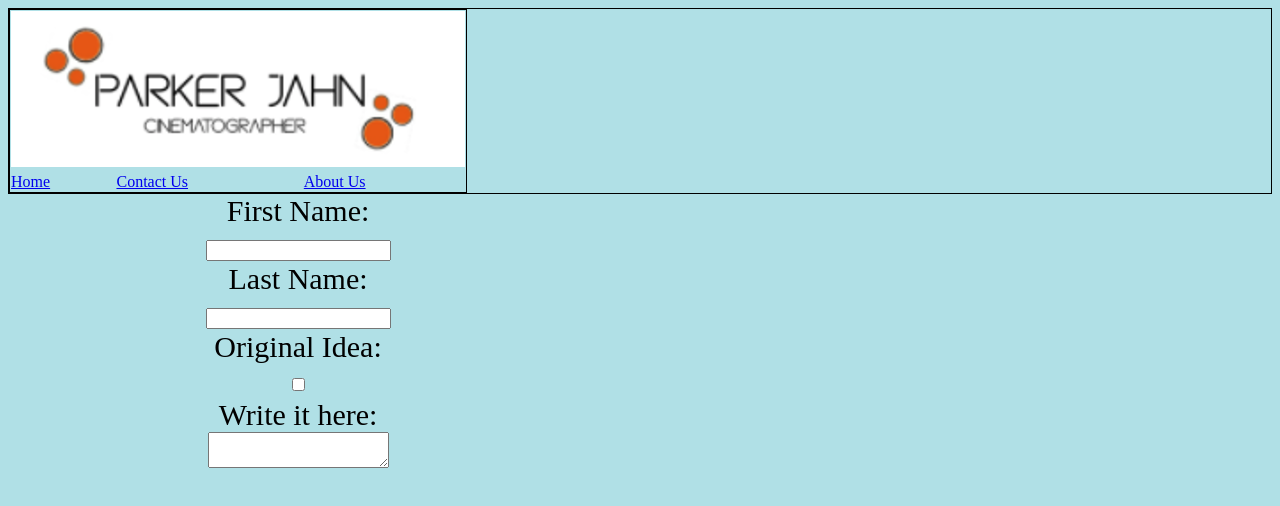
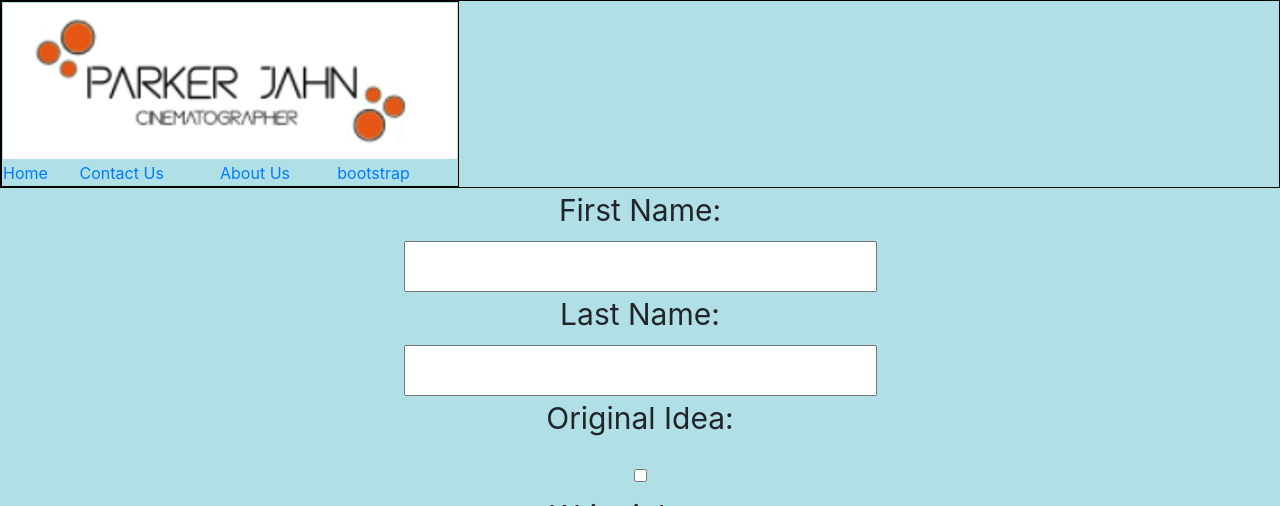
Before and after one commit to cjz2501/cjz2501.github.io, a PHP site: page /pages/form.html in a window 1280 px wide. Shown: the top 506 px of the page. Run offline with PHP 8.4, Linux system fonts and the light colour scheme.

Commit message:
Added bootstrap, and are now testing it

```diff
--- a/pages/form.html
+++ b/pages/form.html
@@ -4,6 +4,7 @@
   <head>
     <meta charset="utf-8">
     <title>Nature's Source - Video Request</title>
+    <link rel="stylesheet" href="https://stackpath.bootstrapcdn.com/bootstrap/4.3.1/css/bootstrap.min.css" integrity="sha384-ggOyR0iXCbMQv3Xipma34MD+dH/1fQ784/j6cY/iJTQUOhcWr7x9JvoRxT2MZw1T" crossorigin="anonymous">
     <link rel="stylesheet" href="stylesheets/form.css">
   </head>
   <body>
@@ -19,11 +20,12 @@
           <td><a href="../index.html">Home</a></td>
           <td><a href="contactus.html">Contact Us</a></td>
           <td><a href="about.html">About Us</a></td>
+          <td><a href="bootstrap.html">bootstrap</a></td>
         </tr>
       </table>
     </div>
     <div class="grid-container">
-      <form>
+      <form class="grid-item">
         <div class="grid-item">
           <label for="fname">First Name: </label><br>
           <input type="text" id="fname" name="fname"><br>
@@ -44,10 +46,13 @@
         <div class="grid-item">
           <input type="submit" value="Submit">
           <input type="reset" value="Reset">
+        </div>
       </form>
-      <video width="320" height="240" controls>
-          <source src="mp4s/WIN_20220211_10_06_52_Pro.mp4" type="video/mp4">
-      </video>
+      <div class="grid-item">
+        <video width="320" height="240" controls>
+            <source src="mp4s/WIN_20220211_10_06_52_Pro.mp4" type="video/mp4">
+        </video>
+      </div>
     </div>
   </body>
 </html>
--- a/pages/stylesheets/form.css
+++ b/pages/stylesheets/form.css
@@ -8,7 +8,7 @@
     color: red;
   }
   .grid-container{
-    display: grid;
+    display: inline-flexbox;
     grid-template-areas:
     'menu menu menu menu menu menu'
     'header header header header header header';
```
Also changed, not shown: pages/bootstrap.html (added, +22 -0 lines), libraries/bootstrap/package-lock.json (added).
